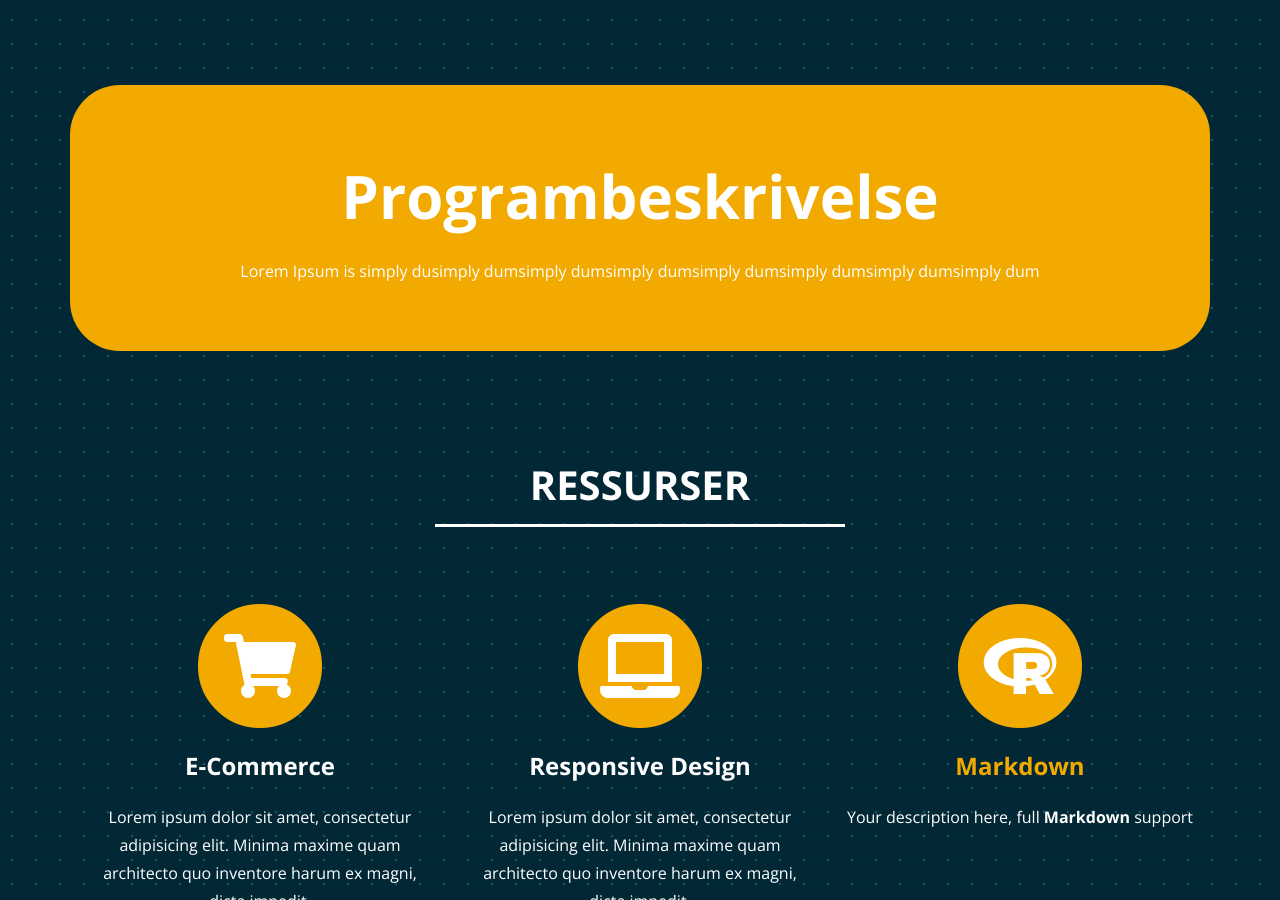
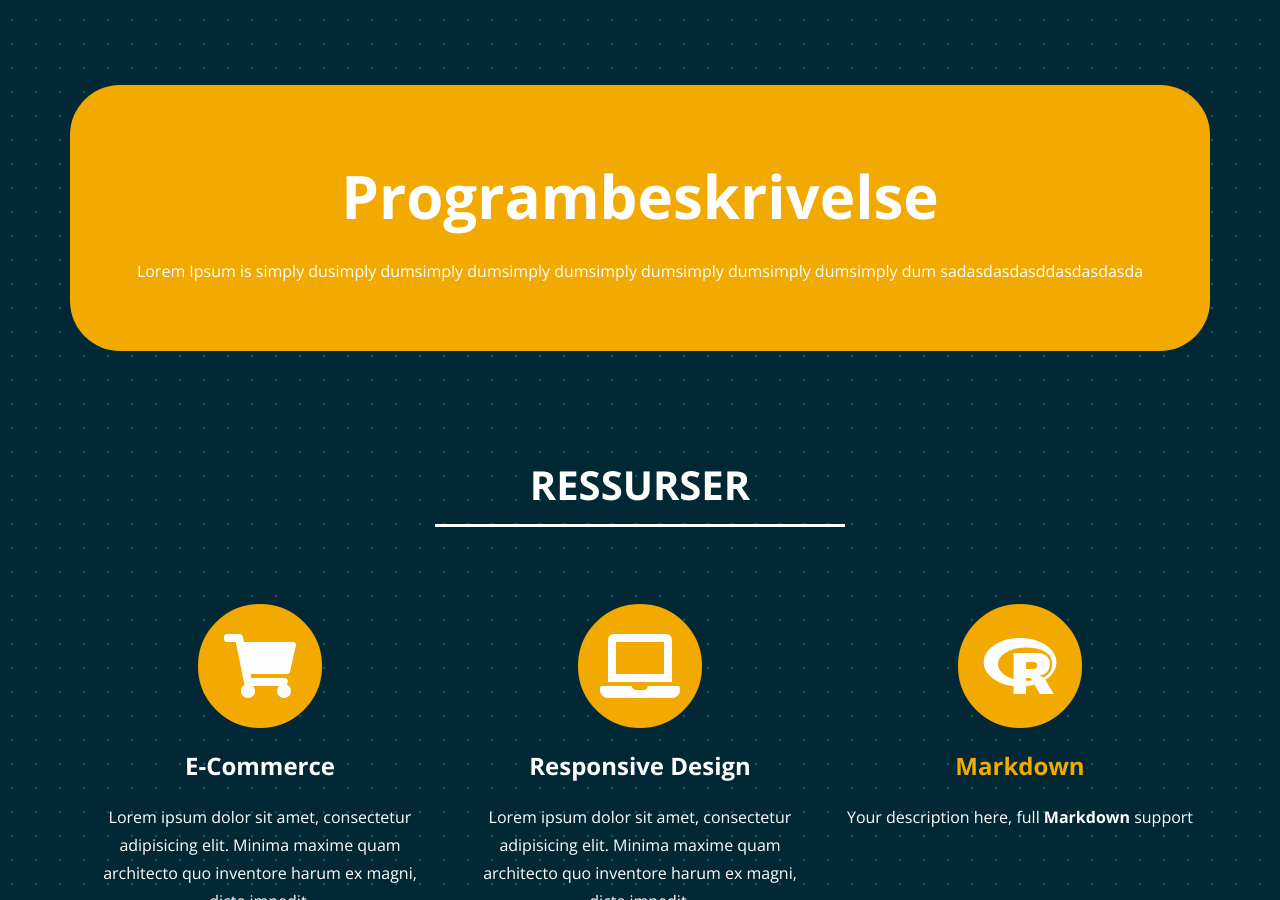
Before and after one commit to uit-econ/uit-econ.github.io, a Jekyll site: the page built from index.md, in a window 1280 px wide and 900 px high, scrolled down 940 px. Built offline with Jekyll 4.4.1, drawn with Linux system fonts in a browser that asks for light colours.

Commit message:
Update sitetext.yml

```diff
--- a/_data/sitetext.yml
+++ b/_data/sitetext.yml
@@ -41,7 +41,8 @@ en: &DEFAULT_EN
     closebutton: "Lukk emne"
 
 
-  programbeskrivelse: "Lorem Ipsum is simply dusimply dumsimply dumsimply dumsimply dumsimply dumsimply dumsimply dum"
+  programbeskrivelse: "Lorem Ipsum is simply dusimply dumsimply dumsimply dumsimply dumsimply dumsimply dumsimply dum
+  sadasdasdasddasdasdasda"
 
 en-US:
   <<: *DEFAULT_EN
```
